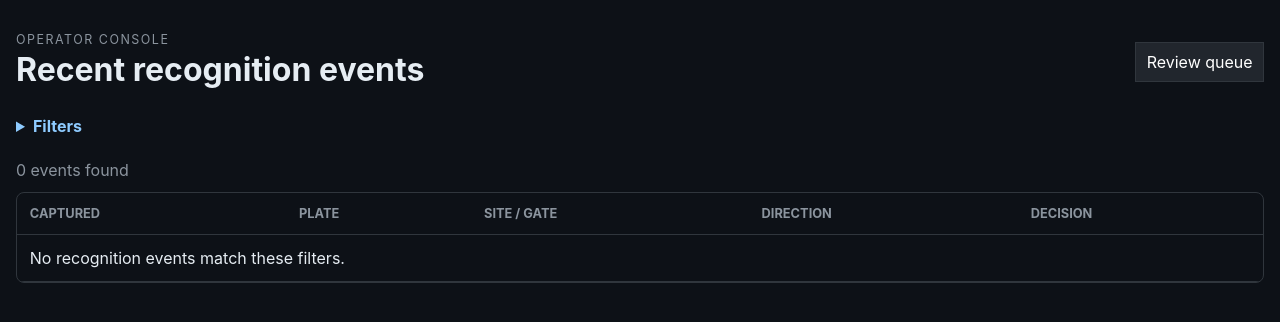
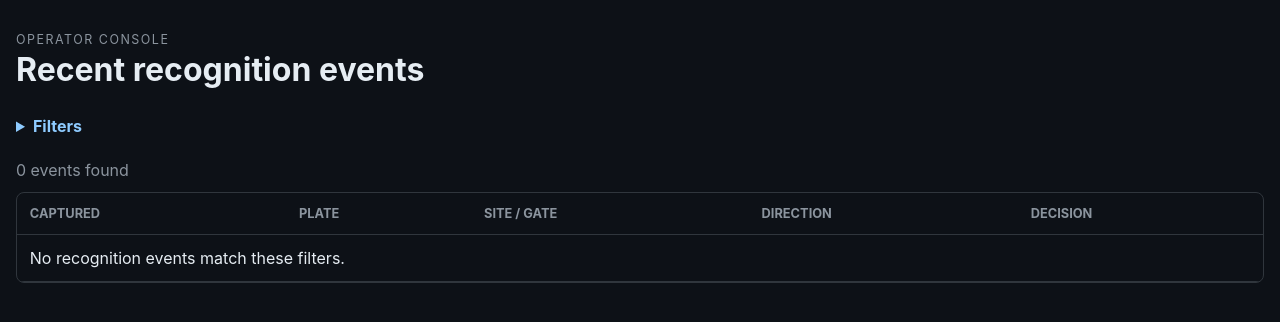
Before and after one commit to p95max/cerberus, a Django app: page /operator/ in a window 1280 px wide. Shown: the part 64-386 px from the top of the page. Run offline with Django 5.2, Linux system fonts and the light colour scheme; the visitor is signed in with stand-in values (Sample User, id 1); data that the repository does not hold is empty; parts of the project's set-up code (start-up, migrations or seed data) failed here and were passed over; some libraries are stand-ins or nearby versions.

Commit message:
Remove "Review queue" button from operator console header for cleaner UI

```diff
--- a/backend/domain/templates/domain/operator/dashboard.html
+++ b/backend/domain/templates/domain/operator/dashboard.html
@@ -1,6 +1,6 @@
 {% extends "domain/operator/base.html" %}
 {% block content %}
-  <div class="page-heading"><div><p class="eyebrow">Operator console</p><h1>{{ title }}</h1></div><a class="button secondary" href="{% url 'manual-review-queue' %}">Review queue</a></div>
+  <div class="page-heading"><div><p class="eyebrow">Operator console</p><h1>{{ title }}</h1></div></div>
   <details class="filters-panel" {% if request.GET %}open{% endif %}>
     <summary>Filters</summary>
     <form class="filters" method="get">
```
